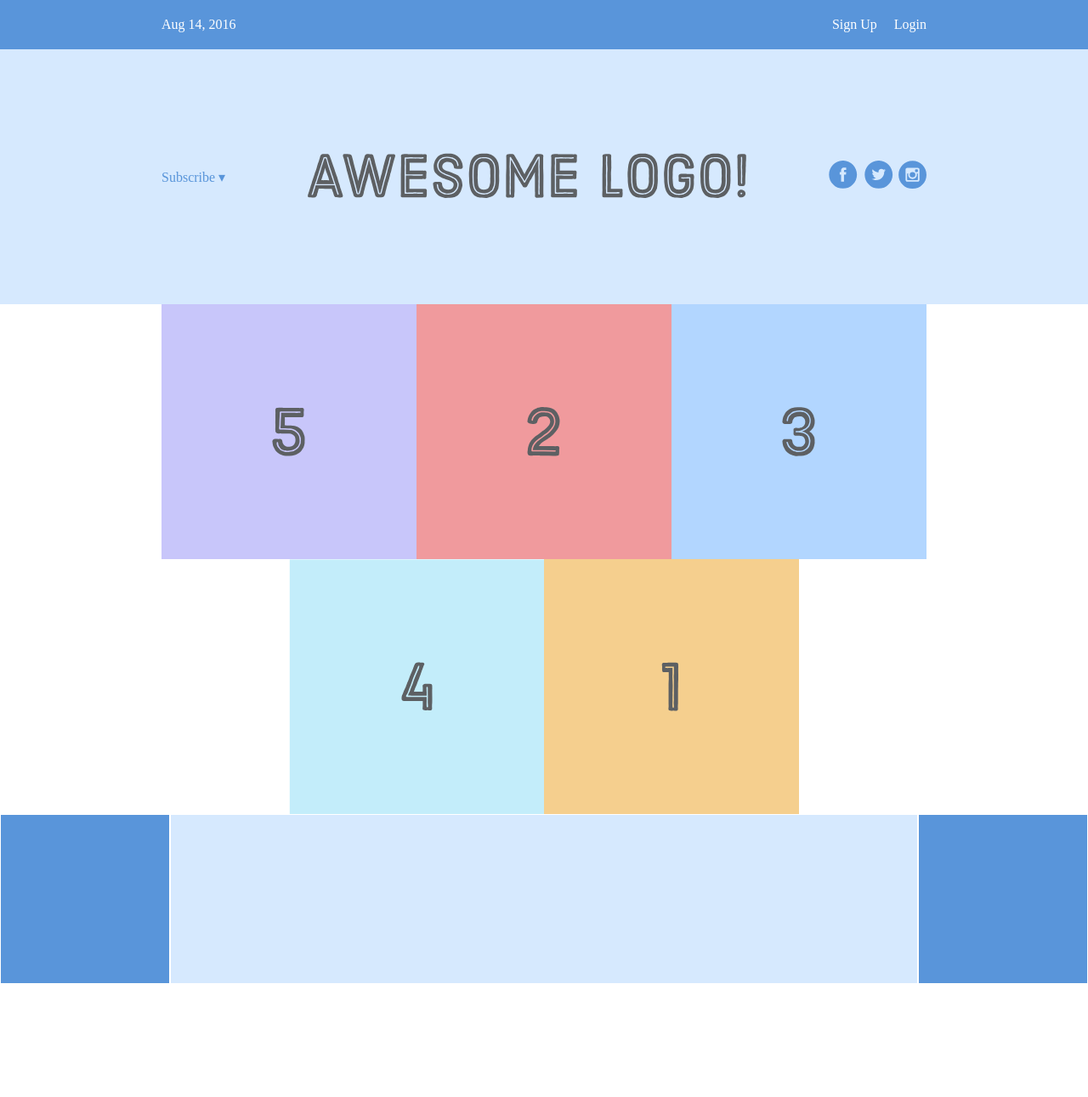
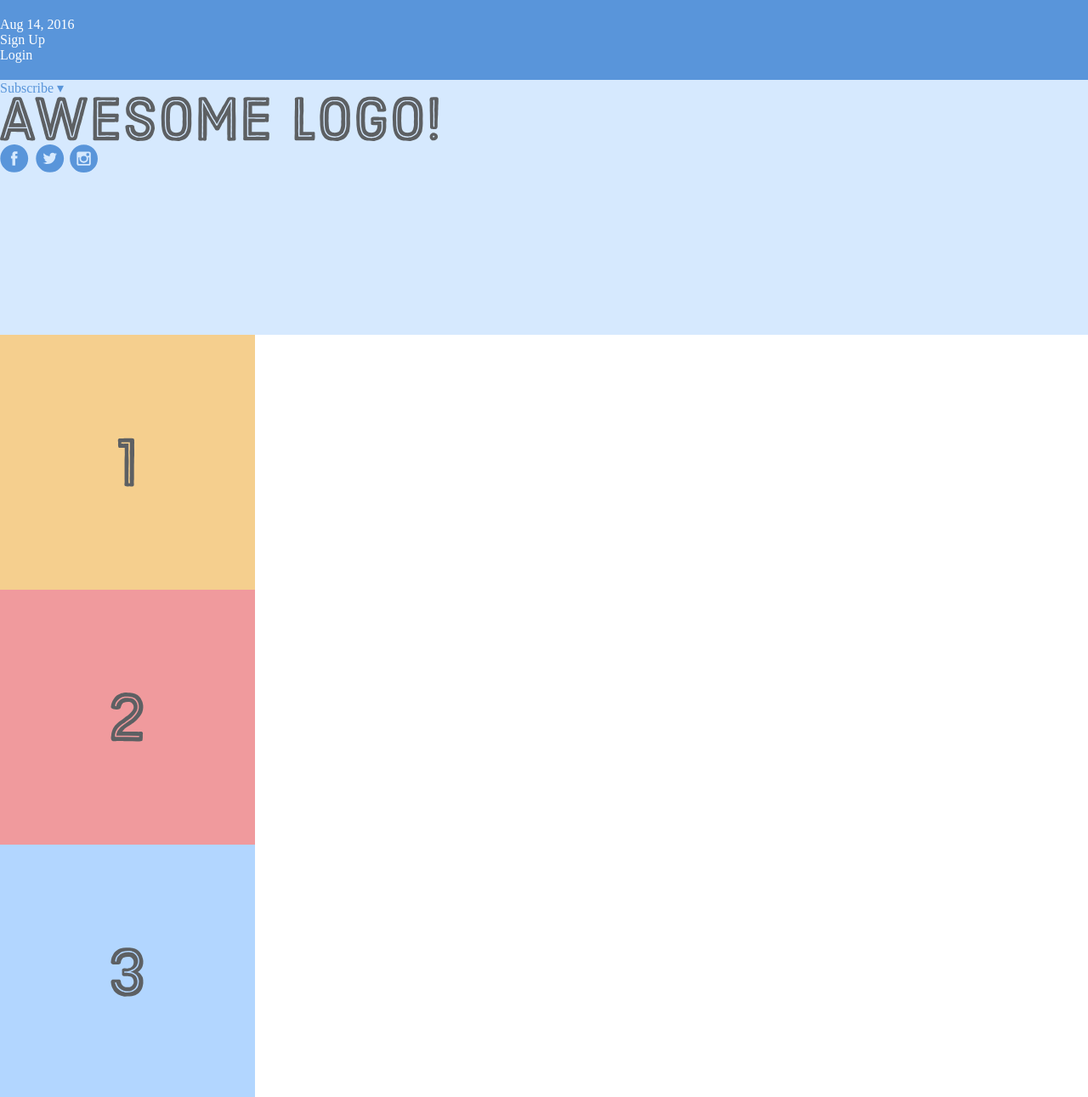
Before and after one commit to radekosmulski/html-and-css-mini, a plain HTML site: page index.html in a window 1280 px wide. Shown: the top 1291 px of the page at 85% size. Before the commit the page ends 1158 px from the top, so only its background shows below. Drawn offline with Linux system fonts and the light colour scheme.

Commit message:
remove styling

```diff
--- a/styles.css
+++ b/styles.css
@@ -8,47 +8,33 @@
   color: #fff;
   background-color: #5995DA;  /* Blue */
   padding: 20px 0;
-  display: flex;
-  justify-content: center;
 }
 
 .menu {
   width: 900px;
-  display: flex;
-  justify-content: space-around;
 }
 
 .login {
-  margin-left: 20px;
+}
+
+.signup {
 }
 
 .header-container {
   color: #5995DA;
   background-color: #D6E9FE;
-  display: flex;
-  justify-content: center;
 }
 
 .header {
   width: 900px;
   height: 300px;
-  display: flex;
-  justify-content: space-between;
-  align-items: center;
 }
 
 .photo-grid-container {
-  display: flex;
-  justify-content: center;
 }
 
 .photo-grid {
   width: 900px;
-  display: flex;
-  justify-content: center;
-  align-items: center;
-  flex-wrap: wrap;
-  flex-direction: row;
 }
 
 .photo-grid-item {
@@ -57,36 +43,25 @@
 }
 
 .photo-grid div:first-child {
-  order: 1;
 }
 
 .photo-grid div:last-child {
-  order: -1;
 }
 
 .footer {
-  display: flex;
-  justify-content: space-between;
 }
 
 .footer-item {
   border: 1px solid #fff;
   background-color: #D6E9FE;
   height: 200px;
-  flex: 1;
 }
 
 .footer-two {
-  flex: 1;
 }
 
 .footer-one,
 .footer-three {
   background-color: #5995DA;
-  flex: initial;
   width: 200px;
 }
-
-.signup {
-  margin-left: auto;
-}
```
